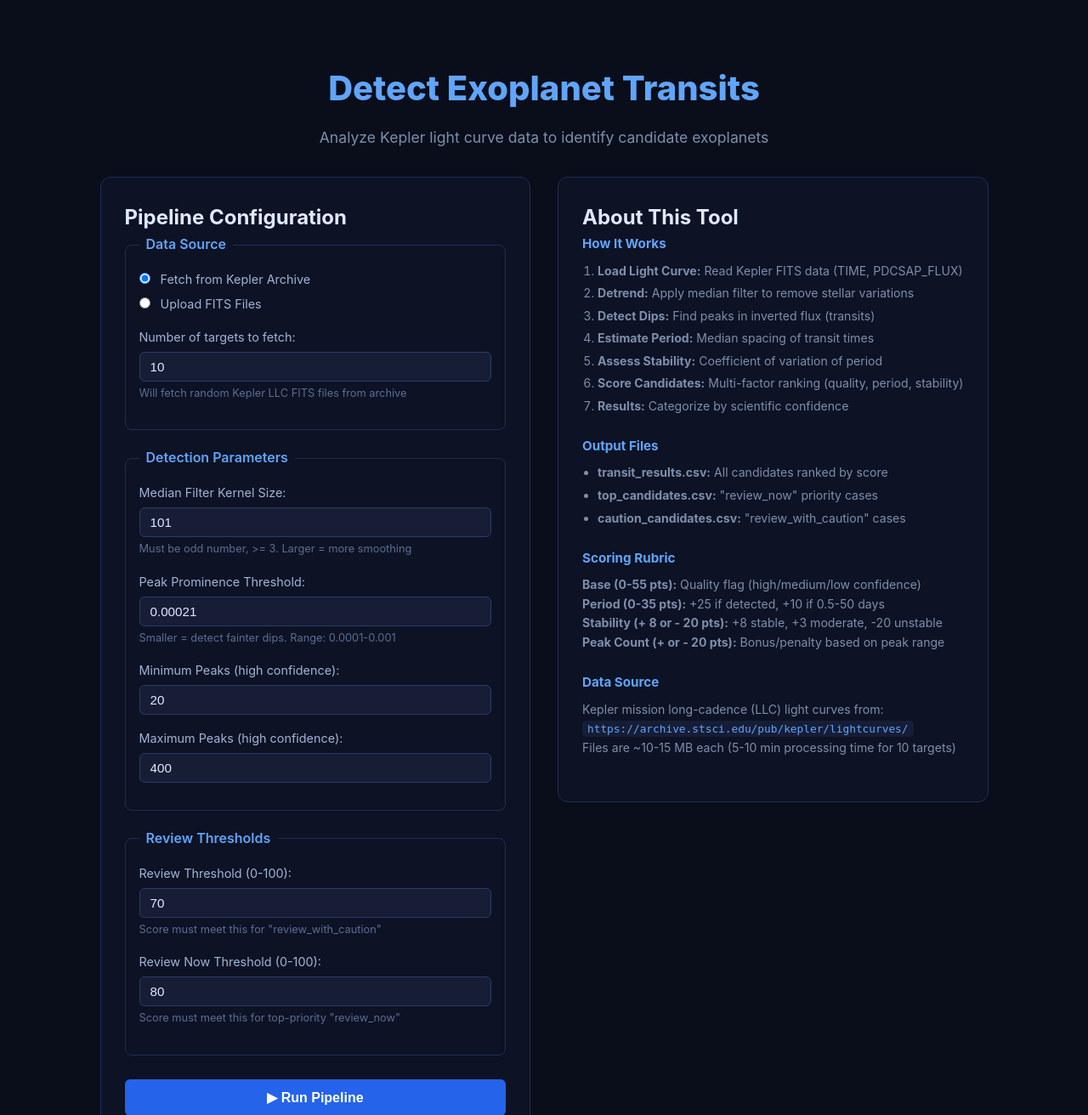
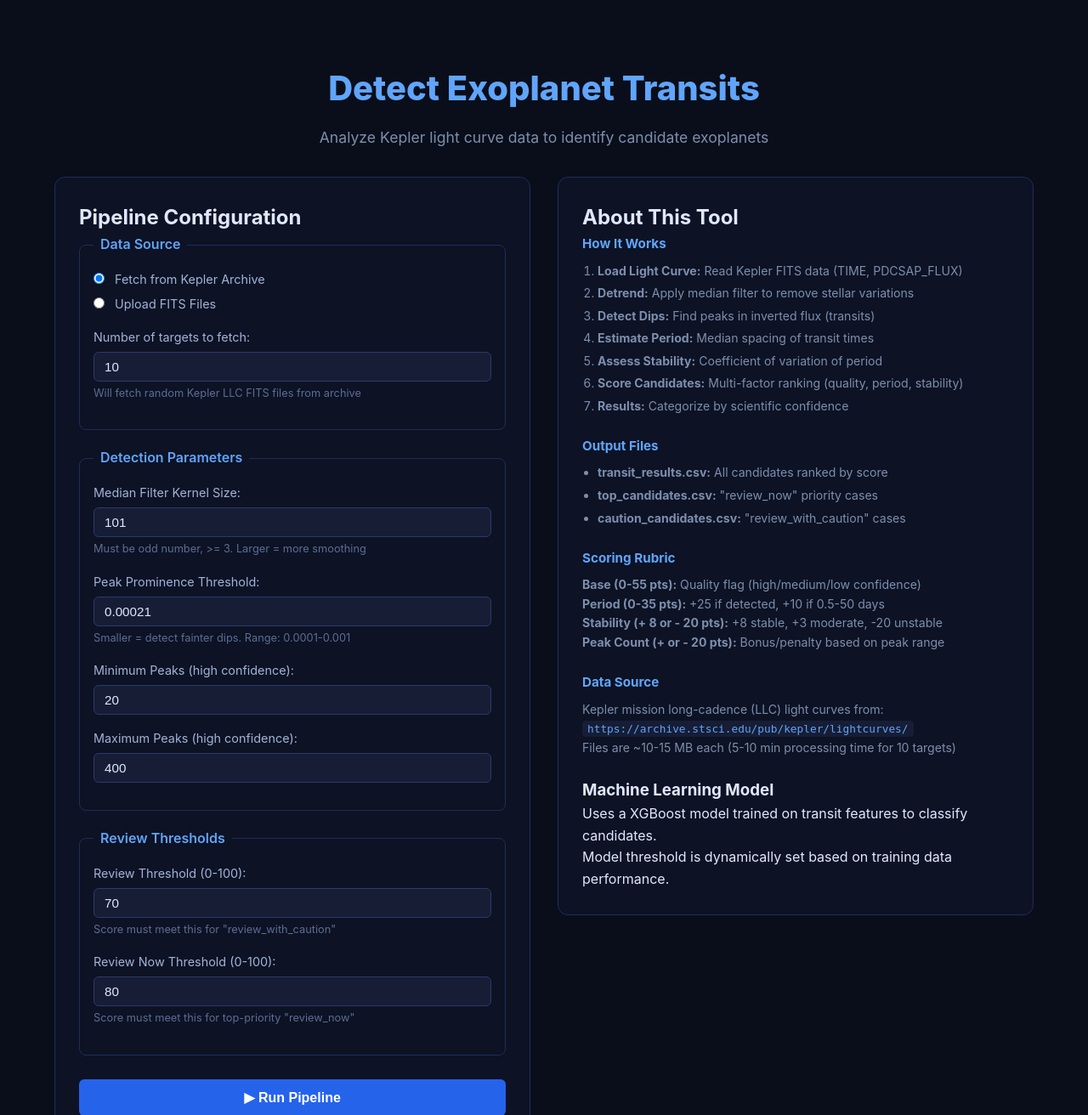
Before and after one commit to Immabeatyou/exoplanet-transit-detector-automation, a Flask app: page / in a window 1280 px wide. Shown: the part 60-1372 px from the top of the page at 85% size. Run offline with Flask 3, Linux system fonts and the light colour scheme.

Commit message:
Document ML model in pipeline interface

```diff
--- a/web/templates/index.html
+++ b/web/templates/index.html
@@ -134,6 +134,12 @@
             <p><code>https://archive.stsci.edu/pub/kepler/lightcurves/</code></p>
             <p>Files are ~10-15 MB each (5-10 min processing time for 10 targets)</p>
         </div>
+
+        <div>
+            <h3>Machine Learning Model</h3>
+            <p>Uses a XGBoost model trained on transit features to classify candidates.</p>
+            <p>Model threshold is dynamically set based on training data performance.</p>
+        </div>
     </div>
 </div>
 
```
